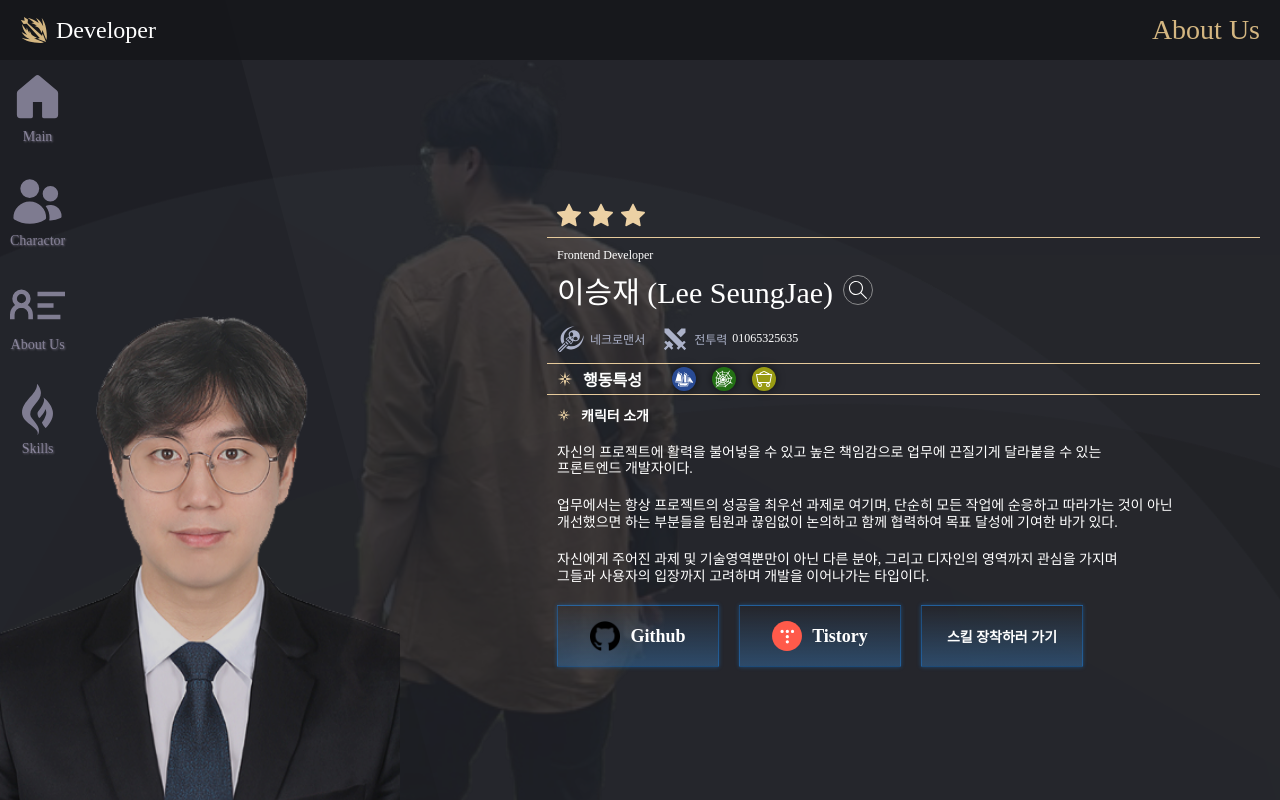
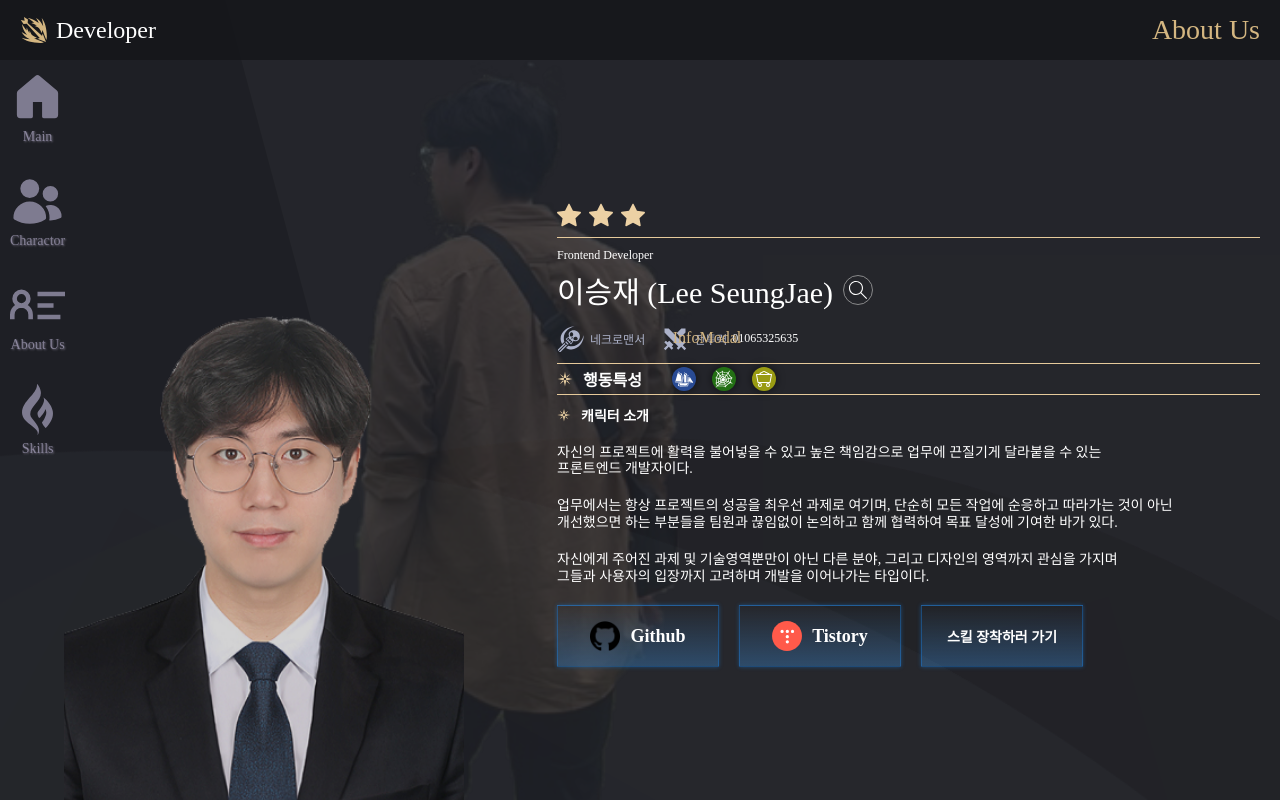
Before and after one commit to seungjaelee2684/seungjae-portfolio, a React (Create React App) app: page /about in a window 1280 px wide. Both pictures are taken after a click on the element 858 px from the left and 289 px from the top of the page. Built offline with nearby package versions, Linux system fonts and the light colour scheme; a web font is replaced by a local one.

Commit message:
<feat: 정보 창 마크업>

```diff
--- /dev/null
+++ b/src/components/AboutMePage/InfoModal.tsx
@@ -0,0 +1,23 @@
+import React from 'react'
+import styled from 'styled-components';
+
+const InfoModal = () => {
+  return (
+    <ModalContainer>
+        InfoModal
+    </ModalContainer>
+  )
+};
+
+const ModalContainer = styled.div`
+    width: 300px;
+    height: 200px;
+    display: flex;
+    justify-content: center;
+    align-items: center;
+    position: absolute;
+    top: 0;
+    left: 0;
+`;
+
+export default InfoModal;
--- a/src/components/common/Header.tsx
+++ b/src/components/common/Header.tsx
@@ -84,7 +84,7 @@ const HeaderLayout = styled.header`
     left: 10px;
   }
 
-  @media screen and (max-width: 836px) {
+  @media screen and (max-width: 970px) {
     top: 70px;
     left: auto;
     right: 10px;
@@ -111,7 +111,7 @@ const HeaderWrapper = styled.nav`
     gap: 30px;
   }
 
-  @media screen and (max-width: 836px) {
+  @media screen and (max-width: 970px) {
     flex-direction: row;
   }
 
--- a/src/pages/AboutMePage.tsx
+++ b/src/pages/AboutMePage.tsx
@@ -1,4 +1,4 @@
-import React, { useEffect } from 'react'
+import React, { useEffect, useState } from 'react'
 import styled, { keyframes } from 'styled-components';
 import CharactorImage from '../assets/images/picture.webp';
 import CharactorBG from '../assets/images/nukki.webp';
@@ -10,10 +10,22 @@ import { useDispatch } from 'react-redux';
 import { pageMove } from '../store/modules/pageState';
 import MobileView from '../components/AboutMePage/MobileView';
 import LocationBtn from '../components/AboutMePage/LocationBtn';
+import InfoModal from '../components/AboutMePage/InfoModal';
 
 const AboutMePage = () => {
 
   const dispatch = useDispatch();
+
+  const [statusModal, setStatusModal] = useState<{
+    information: boolean,
+    state: number | undefined
+  }>({
+    information: false,
+    state: undefined
+  });
+  const { information, state } = statusModal;
+
+  console.log("모달 창", state);
 
   useEffect(() => {
     dispatch(pageMove("About Us"));
@@ -41,7 +53,7 @@ const AboutMePage = () => {
               </Front>
               <NameWrapper>
                 이승재 (Lee SeungJae)
-                <NameIconWrapper>
+                <NameIconWrapper onClick={() => setStatusModal({...statusModal, information: !information})}>
                   <SlMagnifier />
                 </NameIconWrapper>
               </NameWrapper>
@@ -59,20 +71,34 @@ const AboutMePage = () => {
                 </NameWrapper>
               </StatusText>
             </IntroduceWrapper>
+            {(information) && <InfoModal />}
           </LaneContainer>
           <DefaultLane>
             <GiSpikesHalf style={{ color: "#e5cca0" }} />
             행동특성
             <StatusWrapper>
-              <StatusIcon color="#294b94" size={0}>
+              <StatusIcon
+                color="#294b94"
+                size={0}
+                onMouseOver={() => setStatusModal({...statusModal, state: 1})}
+                onMouseLeave={() => setStatusModal({...statusModal, state: undefined})}>
                 <GiSmallFishingSailboat />
               </StatusIcon>
-              <StatusIcon color="#237014" size={-2}>
+              <StatusIcon
+                color="#237014"
+                size={-2}
+                onMouseOver={() => setStatusModal({...statusModal, state: 2})}
+                onMouseLeave={() => setStatusModal({...statusModal, state: undefined})}>
                 <GiSpiderWeb />
               </StatusIcon>
-              <StatusIcon color="#999b13" size={-4}>
+              <StatusIcon
+                color="#999b13"
+                size={-4}
+                onMouseOver={() => setStatusModal({...statusModal, state: 3})}
+                onMouseLeave={() => setStatusModal({...statusModal, state: undefined})}>
                 <BsMinecartLoaded />
               </StatusIcon>
+              {(state) && <InfoModal />}
             </StatusWrapper>
           </DefaultLane>
           <LaneContainer
@@ -148,7 +174,7 @@ export const InBoxContainer = styled.div`
 
 export const BackgroundEffect = styled.div`
   width: 200%;
-  height: 250%;
+  height: 350%;
   background-color: #212226ac;
   border-radius: 90%;
   position: absolute;
@@ -159,7 +185,7 @@ export const BackgroundEffect = styled.div`
 
 export const SecondBackgroundEffect = styled.div`
   width: 200%;
-  height: 300%;
+  height: 400%;
   background-color: #2d2f3657;
   border-radius: 80%;
   position: absolute;
@@ -187,11 +213,12 @@ export const Charactor = styled.img`
   opacity: 0;
   position: absolute;
   bottom: 0;
-  left: 0;
+  left: 10%;
   animation: ${CharactorAppear} 0.5s forwards 0.2s;
 
   @media screen and (max-width: 1320px) {
     width: 400px;
+    left: 5%;
   }
 
   @media screen and (max-width: 836px) {
@@ -236,11 +263,12 @@ export const LaneContainer = styled.div`
   justify-content: start;
   align-items: center;
   border-bottom: 1px solid #e6ca9b;
-  padding: 40px 20px;
+  padding: 40px 20px 40px 0px;
   gap: 10px;
+  position: relative;
 
   @media screen and (max-width: 1600px) {
-    padding: 10px 10px;
+    padding: 10px 10px 10px 0px;
   }
 
   @media screen and (max-width: 1320px) {
@@ -249,19 +277,19 @@ export const LaneContainer = styled.div`
 `;
 
 export const DefaultLane = styled(LaneContainer)`
-  padding: 5px 20px;
+  padding: 5px 20px 5px 0px;
   color: #FFFFFF;
   font-family: "EF_watermelonSalad";
   font-size: 18px;
   font-weight: 600;
 
   @media screen and (max-width: 1600px) {
-    padding: 5px 10px;
+    padding: 5px 10px 5px 0px;
     font-size: 16px;
   }
 
   @media screen and (max-width: 1320px) {
-    padding: 3px 10px;
+    padding: 3px 10px 3px 0px;
   }
 
   @media screen and (max-width: 836px) {
@@ -343,6 +371,7 @@ export const StatusWrapper = styled.div`
   align-items: center;
   gap: 16px;
   margin-left: 20px;
+  position: relative;
 
   @media screen and (max-width: 836px) {
     gap: 5px;
```
